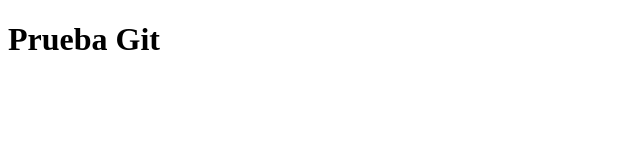
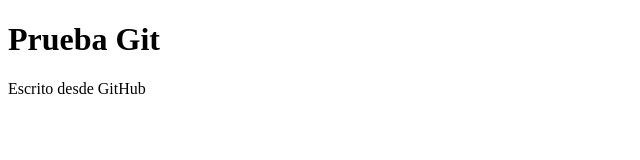
Before and after one commit to skarlieth/prueba-git, a plain HTML site: page index.html in a window 1280 px wide. Shown: the whole page, without its empty margins (0-640 px from the left). Drawn offline with Linux system fonts and the light colour scheme.

Commit message:
Update index.html

```diff
--- a/index.html
+++ b/index.html
@@ -9,7 +9,7 @@
 </head>
 <body>
     <h1>Prueba Git</h1>
-
+    <p>Escrito desde GitHub</p>
     <!-- Mi Script -->
     <script src="js/script.js"></script>
 </body>
```
